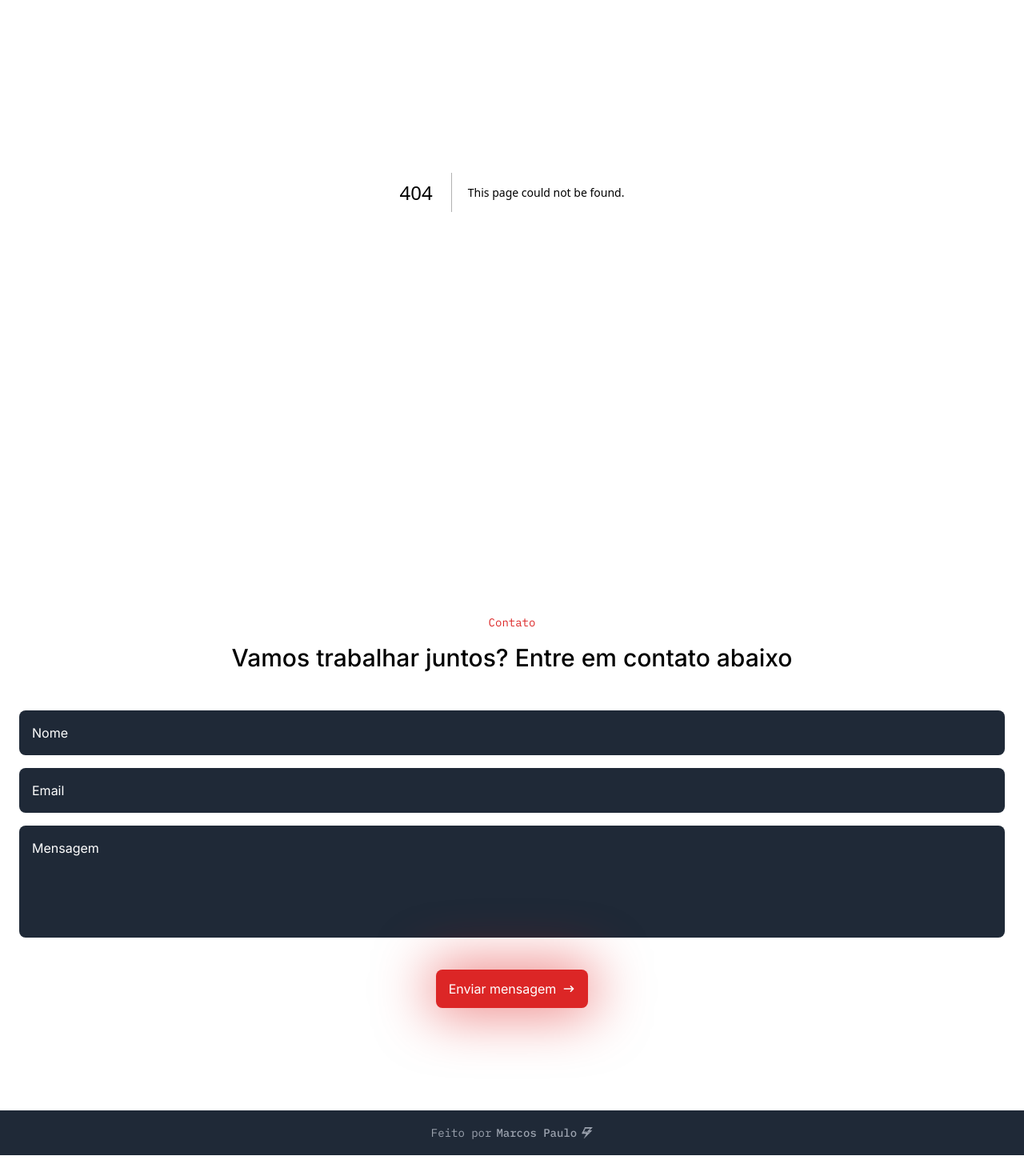
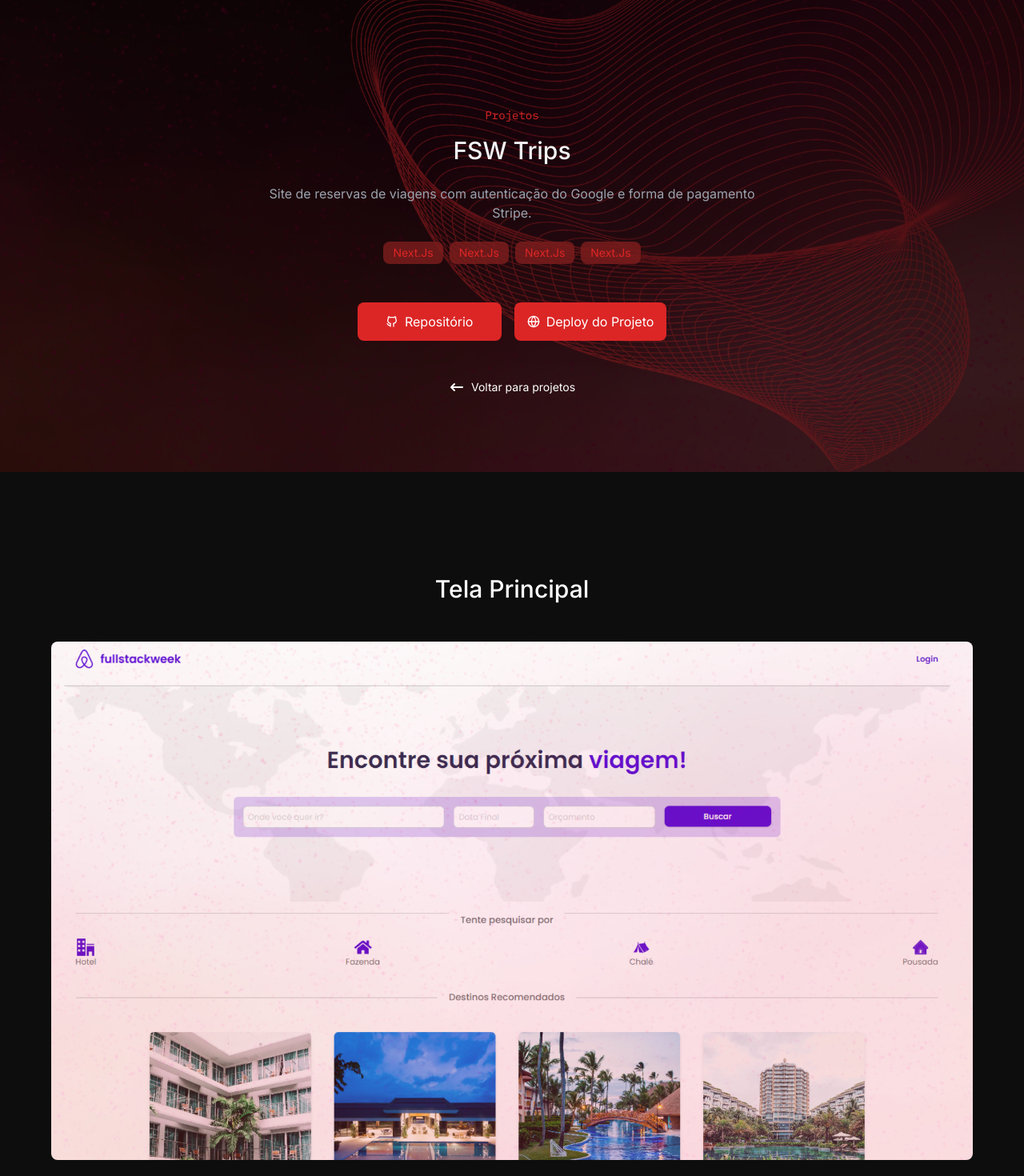
Before and after one commit to Mp455/my-portfolio, a Next.js app: page /projects/1 in a window 1280 px wide. Before the commit this address had no page. Shown: the part 160-1630 px from the top of the page at 80% size. Before the commit the page ends 1604 px from the top, so only its background shows below. Built offline with nearby package versions, Linux system fonts and the light colour scheme.

Commit message:
feat: create card section project component

```diff
--- a/app/components/ContactForm/index.tsx
+++ b/app/components/ContactForm/index.tsx
@@ -24,7 +24,10 @@ export const ContactForm = () => {
     console.log(data);
   };
   return (
-    <section className="py-16 px-6 md:py-32 flex items-center justify-center">
+    <section
+      id="contact"
+      className="py-16 px-6 md:py-32 flex items-center justify-center"
+    >
       <div className="w-full m-w-[420px] mx-auto">
         <SectionTitle
           subtitle="Contato"
--- a/app/components/pages/home/HeroSection/index.tsx
+++ b/app/components/pages/home/HeroSection/index.tsx
@@ -1,3 +1,4 @@
+"use client";
 import Button from "@/app/components/Button";
 import { TechBadge } from "@/app/components/TechBadge";
 import Image from "next/image";
@@ -16,6 +17,12 @@ const MOCK_CONTACTS = [
   },
 ];
 export const HeroSection = () => {
+  const handleContact = () => {
+    const contactSection = document.querySelector("#contact");
+    if (contactSection) {
+      contactSection.scrollIntoView({ behavior: "smooth" });
+    }
+  };
   return (
     <section className="w-full lg:h-[750px] bg-hero-image bg-cover bg-center bg-no-repeat flex flex-col justify-end pb-10 sm:pb-32 py-32 lg:pb-[110px]">
       <div className="container flex items-start justify-between flex-col-reverse lg:flex-row">
@@ -39,7 +46,7 @@ export const HeroSection = () => {
             <TechBadge name="PostgreSQL" />
           </div>
           <div className="mt-6 lg:mt-10 flex sm:items-center sm:gap-5 flex-col sm:flex-row">
-            <Button className="shadow-button w-max">
+            <Button className="shadow-button w-max" onClick={handleContact}>
               Entre em contato
               <HiArrowNarrowRight size={16} />
             </Button>
--- /dev/null
+++ b/app/components/pages/project/ProjectDetails/index.tsx
@@ -0,0 +1,56 @@
+import Button from "@/app/components/Button";
+import SectionTitle from "@/app/components/SectionTitle";
+import { TechBadge } from "@/app/components/TechBadge";
+import { TbBrandGithub } from "react-icons/tb";
+import { FiGlobe } from "react-icons/fi";
+import { Link } from "@/app/components/Link";
+import { HiArrowNarrowLeft } from "react-icons/hi";
+
+export const ProjectDetails = () => {
+  return (
+    <section className="w-full sm:min-h-[750px] flex flex-col items-center justify-end relative pb-10 sm:pb-24 py-24 px-6 overflow-hidden">
+      <div
+        className="absolute inset-0 z-[-1] "
+        style={{
+          background: "url(/images/hero-bg.png) no-repeat center/cover",
+        }}
+      ></div>
+      <SectionTitle
+        subtitle="Projetos"
+        title="FSW Trips"
+        className="text-center items-center sm:[%>h3]:text-4xl"
+      />
+      <p className="text-gray-400 text-center max-w-[640px] sm:my-6 text-sm sm:text-base">
+        Site de reservas de viagens com autenticação do Google e forma de
+        pagamento Stripe.
+      </p>
+      <div className="w-full max-w[330px] flex flex-wrap gap-2 items-center justify-center">
+        <TechBadge name="Next.Js" />
+        <TechBadge name="Next.Js" />
+        <TechBadge name="Next.Js" />
+        <TechBadge name="Next.Js" />
+      </div>
+      <div className="my-6 sm:my-12 flex items-center gap-2 sm:gap-4 flex-col sm:flex-row">
+        <a href="https://github.com/Mp455/fullstackweek-trips" target="_blank">
+          <Button className="min-w-[180px]">
+            <TbBrandGithub size={16} />
+            Repositório
+          </Button>
+        </a>
+        <a
+          href="https://fullstackweek-trips-mp455s-projects.vercel.app/"
+          target="_blank"
+        >
+          <Button className="min-w-[180px]">
+            <FiGlobe size={16} />
+            Deploy do Projeto
+          </Button>
+        </a>
+      </div>
+      <Link href="/projects">
+        <HiArrowNarrowLeft size={20} />
+        Voltar para projetos
+      </Link>
+    </section>
+  );
+};
--- /dev/null
+++ b/app/components/pages/project/ProjectSections/index.tsx
@@ -0,0 +1,28 @@
+import Image from "next/image";
+
+const sections = [{ title: "Tela Principal", image: "/images/thumb-fsw.png" }];
+
+export const ProjectSections = () => {
+  return (
+    <section className="container my-12 md:my-32 flex flex-col md:gap-32 ">
+      {sections.map((section) => (
+        <div
+          key={section.title}
+          className="flex flex-col items-center gap-6 md:gap-12"
+        >
+          <h2 className="text-2xl md:text-3xl font-medium text-white">
+            {section.title}
+          </h2>
+          <Image
+            src={section.image}
+            width={1080}
+            height={672}
+            className="w-full aspect-auto rounded-lg object-cover"
+            alt={`Imagem da sesão: ${section.title}`}
+            unoptimized
+          />
+        </div>
+      ))}
+    </section>
+  );
+};
--- /dev/null
+++ b/app/components/pages/projects/PageIntroduction/index.tsx
@@ -0,0 +1,26 @@
+import { Link } from "../../../Link";
+import SectionTitle from "../../../SectionTitle";
+import { HiArrowNarrowLeft } from "react-icons/hi";
+export const PageIntroduction = () => {
+  return (
+    <section className="w-full h-[450px] lg:h[630px] bg-hero-image bg-cover bg-center bg-no-repeat flex flex-col items-center justify-center px-2">
+      <SectionTitle
+        subtitle="Projetos"
+        title="Meus projetos"
+        className="text-center items-center [&>h3]:text-4xl"
+      />
+      <div className="flex flex-col items-center">
+        <p className="text-white text-center max-w-[640px] my-6 text-sm sm:text-base">
+          Aqui destaques meus projetos desenvolvidos. Navegue e explore os
+          projetos crirados, as tecnologias utilizadas e as funcionalidades
+          implementadas à vontade.
+        </p>
+
+        <Link href="/">
+          <HiArrowNarrowLeft size={20} />
+          Voltar para Home
+        </Link>
+      </div>
+    </section>
+  );
+};
--- /dev/null
+++ b/app/components/pages/projects/ProjectsList/ProjectCard/index.tsx
@@ -0,0 +1,30 @@
+import Image from "next/image";
+export const ProjectCard = () => {
+  return (
+    <div className="rounded-lg h-[435px] flex flex-col bg-gray-800 overflow-hidden border-2 border-gray-800 hover:border-red-500 opacity-70 hover:opacity-100 transition-all group">
+      <div className="w-full h-48 overflow-hidden">
+        <Image
+          src="/images/thumb-fsw.png"
+          width={380}
+          height={200}
+          unoptimized
+          alt="Thumbail do Projeto FSW Trips"
+          className="w-full h-full object-cover group-hover:scale-110 duration-700 transition-all "
+        />
+      </div>
+      <div className="flex-1 flex flex-col p-8">
+        <strong className="font-medium text-gray-50/90 group-hover:text-red-500 transition-all">
+          FSW Trips
+        </strong>
+        <p className="mt-2 text-gray-400 line-clamp-4">
+          Site de reservas de viagens com autenticação do Google e forma de
+          pagamento Stripe.
+        </p>
+        <span className="text-gray-300 text-sm font-medium block mt-auto truncate">
+          Next.Js, TypeScript, React, TailwindCSS, Prisma, PostgreSQL, Google
+          Auth,
+        </span>
+      </div>
+    </div>
+  );
+};
--- /dev/null
+++ b/app/components/pages/projects/ProjectsList/index.tsx
@@ -0,0 +1,12 @@
+import Link from "next/link";
+import { ProjectCard } from "./ProjectCard";
+
+export const ProjectsList = () => {
+  return (
+    <section className="container py-32 grid grid-cols-1 sm:grid-cols-[repeat(auto-fit,minmax(350px,1fr))] gap-x-4 gap-y-6">
+      <Link href="/projects/book-rise">
+        <ProjectCard />
+      </Link>
+    </section>
+  );
+};
--- /dev/null
+++ b/app/projects/[slug]/page.tsx
@@ -0,0 +1,11 @@
+import { ProjectDetails } from "@/app/components/pages/project/ProjectDetails";
+import { ProjectSections } from "@/app/components/pages/project/ProjectSections";
+
+export default function Project() {
+  return (
+    <>
+      <ProjectDetails />
+      <ProjectSections />
+    </>
+  );
+}
--- /dev/null
+++ b/app/projects/page.tsx
@@ -0,0 +1,11 @@
+import { PageIntroduction } from "../components/pages/projects/PageIntroduction";
+import { ProjectsList } from "../components/pages/projects/ProjectsList";
+
+export default function Projects() {
+  return (
+    <>
+      <PageIntroduction />
+      <ProjectsList />
+    </>
+  );
+}
```
